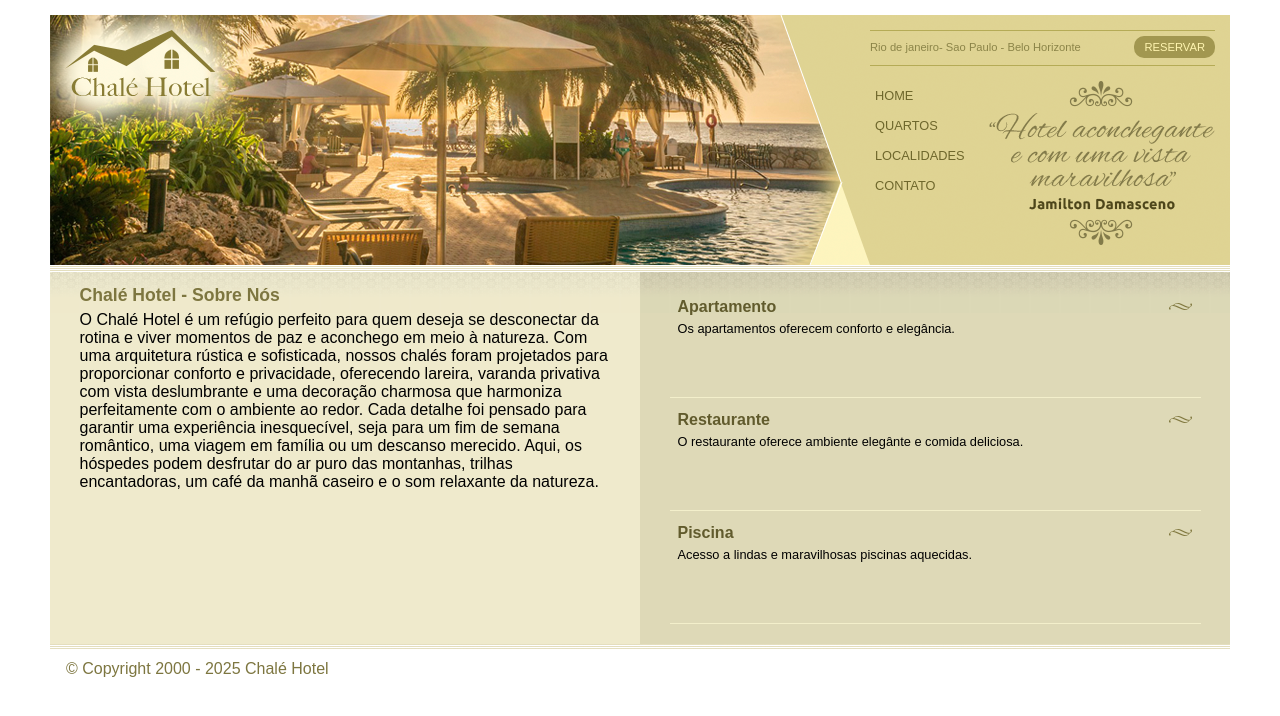
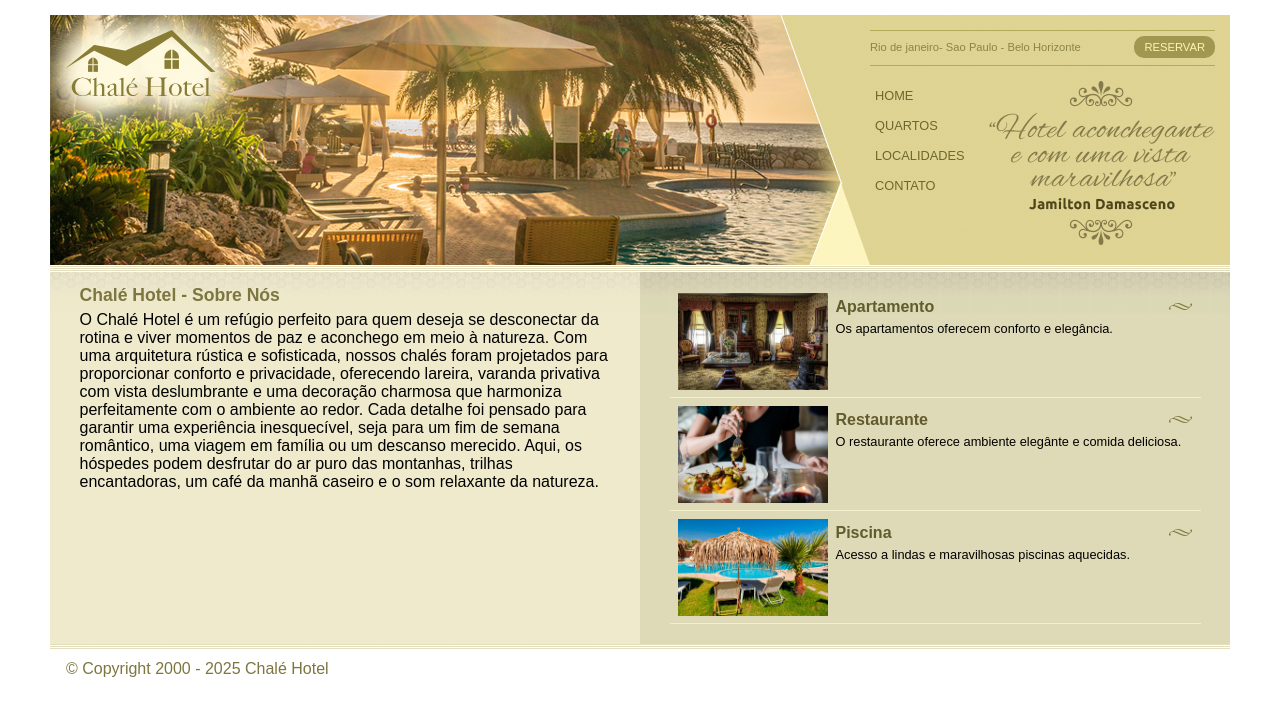
Before and after one commit to WallefRyan/chale-hotel, a plain HTML site: page index.html in a window 1280 px wide. Drawn offline with Linux system fonts and the light colour scheme; the site is published under a folder, as on GitHub Pages, so addresses that start at the root find nothing; a script that the page names is missing.

Commit message:
Update index.html

```diff
--- a/index.html
+++ b/index.html
@@ -57,13 +57,13 @@
             <div class="conteudo">
                 <ul id="beneficios">
                     <li><a href="">
-                        <img src="/IMG/apartamento.jpg" alt=""> <h3>Apartamento</h3> <p>Os apartamentos oferecem conforto e elegância.</p></a>
+                        <img src="IMG/apartamento.jpg" alt=""> <h3>Apartamento</h3> <p>Os apartamentos oferecem conforto e elegância.</p></a>
                     </li>
                     <li><a href="">
-                        <img src="/IMG/restaurante.jpg" alt=""> <h3>Restaurante</h3> <p>O restaurante oferece ambiente elegânte e comida deliciosa.</p></a>
+                        <img src="IMG/restaurante.jpg" alt=""> <h3>Restaurante</h3> <p>O restaurante oferece ambiente elegânte e comida deliciosa.</p></a>
                     </li>
                     <li><a href="">
-                        <img src="/IMG/piscina.jpg" alt=""> <h3>Piscina</h3> <p> Acesso a lindas e maravilhosas piscinas aquecidas.</p></a>
+                        <img src="IMG/piscina.jpg" alt=""> <h3>Piscina</h3> <p> Acesso a lindas e maravilhosas piscinas aquecidas.</p></a>
                     </li>
                 </ul>
              </div>
```
